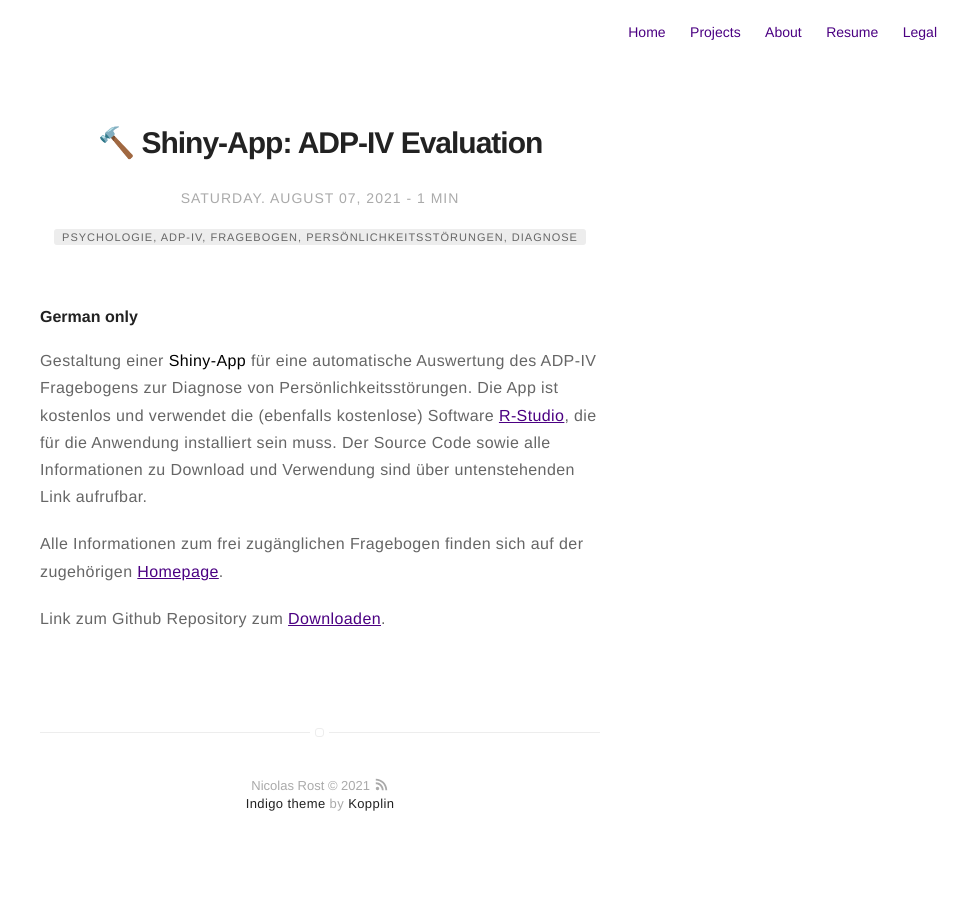
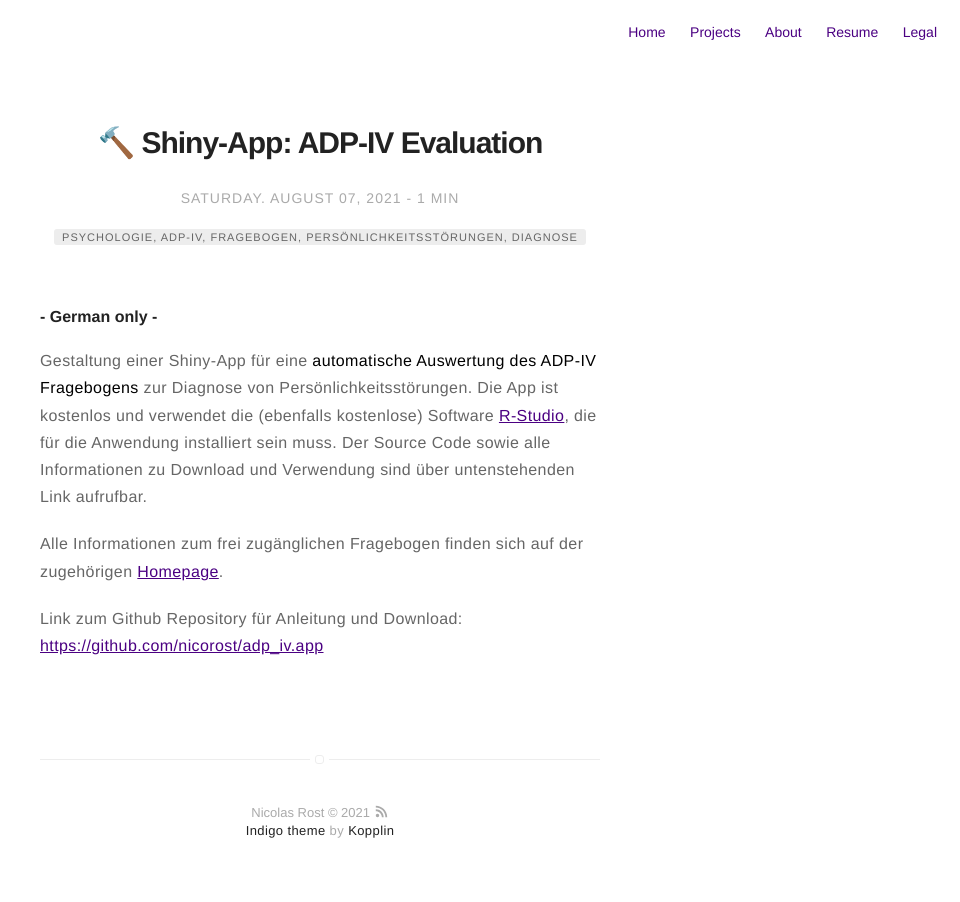
Before and after one commit to nicorost/nicorost.github.io, a Jekyll site: the page built from _posts/2021-08-07-adp_iv_app.md, in a window 1280 px wide. Shown: the whole page, without its empty margins (320-1280 px from the left). Built offline with Jekyll 4.4.1, drawn with Linux system fonts in a browser that asks for light colours; emoji names are drawn with the system emoji font.

Commit message:
changed app post a bit

```diff
--- a/_posts/2021-08-07-adp_iv_app.md
+++ b/_posts/2021-08-07-adp_iv_app.md
@@ -12,12 +12,12 @@ author: nicorost
 externalLink: false
 ---
 
-#### German only
+#### - German only -
 
-Gestaltung einer **Shiny-App** für eine automatische Auswertung des ADP-IV Fragebogens zur Diagnose von Persönlichkeitsstörungen.
+Gestaltung einer Shiny-App für eine **automatische Auswertung des ADP-IV Fragebogens** zur Diagnose von Persönlichkeitsstörungen.
 Die App ist kostenlos und verwendet die (ebenfalls kostenlose) Software [R-Studio](https://www.rstudio.com/), die für die Anwendung installiert sein muss.
 Der Source Code sowie alle Informationen zu Download und Verwendung sind über untenstehenden Link aufrufbar.
 
 Alle Informationen zum frei zugänglichen Fragebogen finden sich auf der zugehörigen [Homepage](https://www.meduniwien.ac.at/hp/psychoanalyse/forschung/diagnostik-downloads/diagnostik-von-persoenlichkeitsstoerungen/).
 
-Link zum Github Repository zum [Downloaden](https://github.com/nicorost/adp_iv.app).
+Link zum Github Repository für Anleitung und Download: [https://github.com/nicorost/adp_iv.app](https://github.com/nicorost/adp_iv.app)
```
